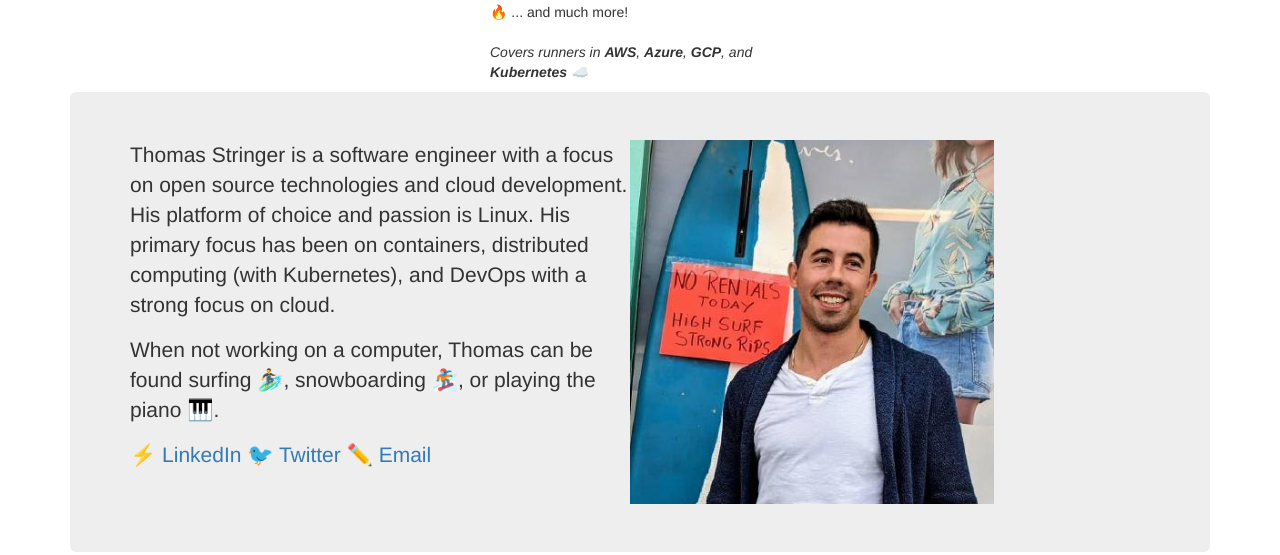
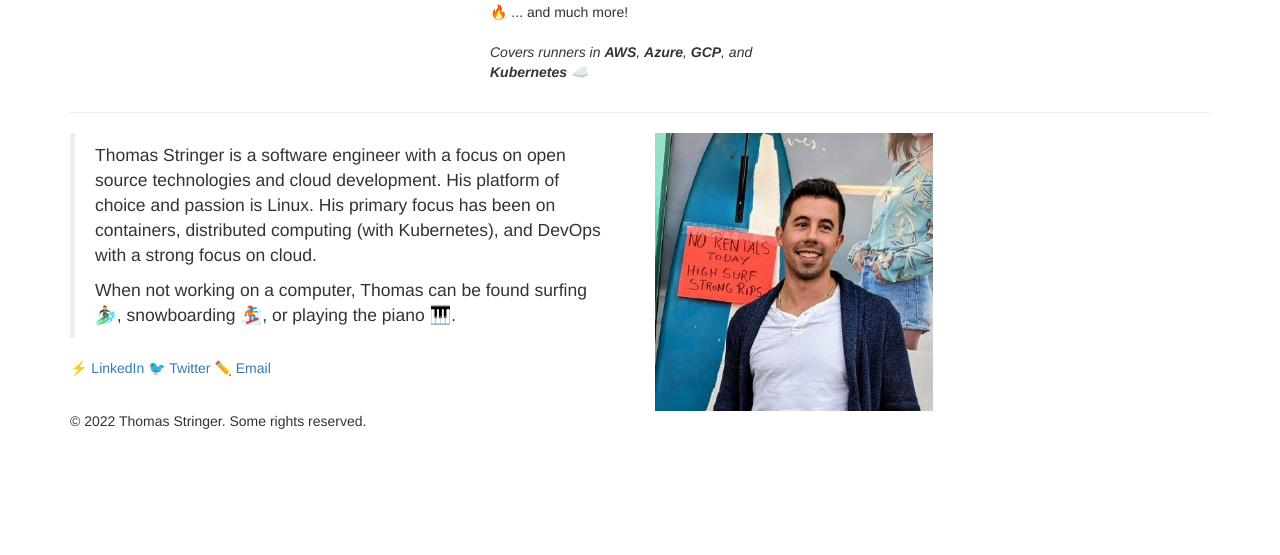
Before and after one commit to trstringer/book-devops-with-github-landing-page, a plain HTML site: page index.html in a window 1280 px wide. Shown: the part 348-903 px from the top of the page. After the commit the page ends 800 px from the top, so only its background shows below. Drawn offline with nearby package versions, Linux system fonts and the light colour scheme.

Commit message:
change styling

```diff
--- a/index.html
+++ b/index.html
@@ -92,7 +92,7 @@
             ⭐️ Projects </br>
             ⭐️ Security </br>
             ⭐️ Actions and Workflows </br>
-            ⭐️ Runnings </br>
+            ⭐️ Actions Runners </br>
             ⭐️ Artifacts and Releases </br>
             ⭐️ GitHub API and Extending GitHub </br>
             🔥 ... and much more! </br>
@@ -108,18 +108,22 @@
 
       </div>
 
-      <div class="jumbotron">
-          <div style="width: 500px; float: left">
+      <hr />
+
+      <div class="row">
+          <div class="col-lg-6">
+              <blockquote>
             <p>Thomas Stringer is a software engineer with a focus on open source technologies and cloud development. His platform of choice and passion is Linux. His primary focus has been on containers, distributed computing (with Kubernetes), and DevOps with a strong focus on cloud.</p>
             <p>When not working on a computer, Thomas can be found surfing 🏄‍♂️, snowboarding 🏂, or playing the piano 🎹.</p>
+              </blockquote>
             <p>
             ⚡️ <a href="https://www.linkedin.com/in/trstringer">LinkedIn</a>
             🐦 <a href="https://twitter.com/tr_stringer">Twitter</a>
             ✏️  <a href="mailto:thomas@trstringer.com">Email</a>
             </p>
           </div>
-          <div style="overflow: hidden">
-            <img src="./images/me_400.jpg" width="70%">
+          <div class="col-lg-6">
+            <img src="./images/me_400.jpg" width="50%">
           </div>
       </div>
 
```
